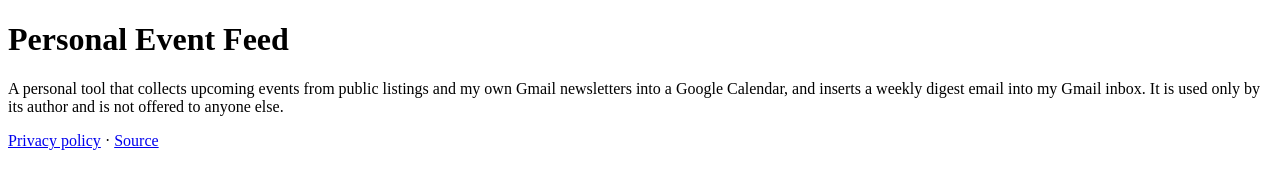
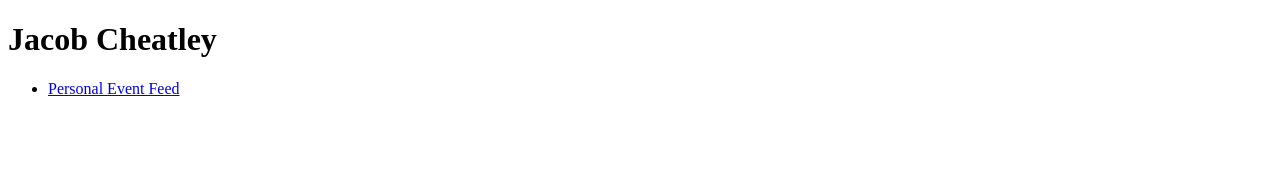
Before and after one commit to jacobcheatley/jacobcheatley.github.io, a plain HTML site: page index.html in a window 1280 px wide. Drawn offline with Linux system fonts and the light colour scheme.

Commit message:
Move Personal Event Feed pages under /personal-event-feed/; add stub index
Co-Authored-By: Claude Opus 5.5 <noreply@anthropic.com>

```diff
--- a/index.html
+++ b/index.html
@@ -3,14 +3,12 @@
 <head>
 <meta charset="utf-8">
 <meta name="viewport" content="width=device-width, initial-scale=1">
-<title>Personal Event Feed</title>
+<title>Jacob Cheatley</title>
 </head>
 <body>
-<h1>Personal Event Feed</h1>
-<p>A personal tool that collects upcoming events from public listings and my own Gmail
-newsletters into a Google Calendar, and inserts a weekly digest email into my Gmail inbox.
-It is used only by its author and is not offered to anyone else.</p>
-<p><a href="privacy.html">Privacy policy</a> &middot;
-<a href="https://github.com/jacobcheatley/personal-event-feed">Source</a></p>
+<h1>Jacob Cheatley</h1>
+<ul>
+<li><a href="personal-event-feed/">Personal Event Feed</a></li>
+</ul>
 </body>
 </html>
```
Also changed, not shown: personal-event-feed/index.html (added, +16 -0 lines), personal-event-feed/privacy.html (renamed from privacy.html).
